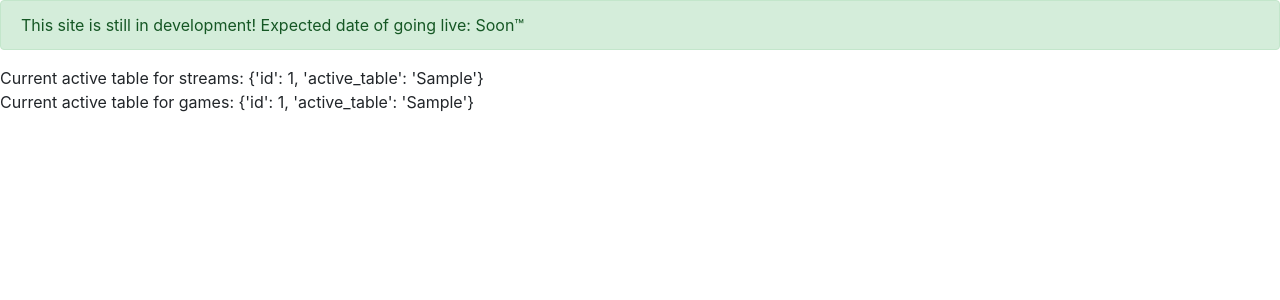
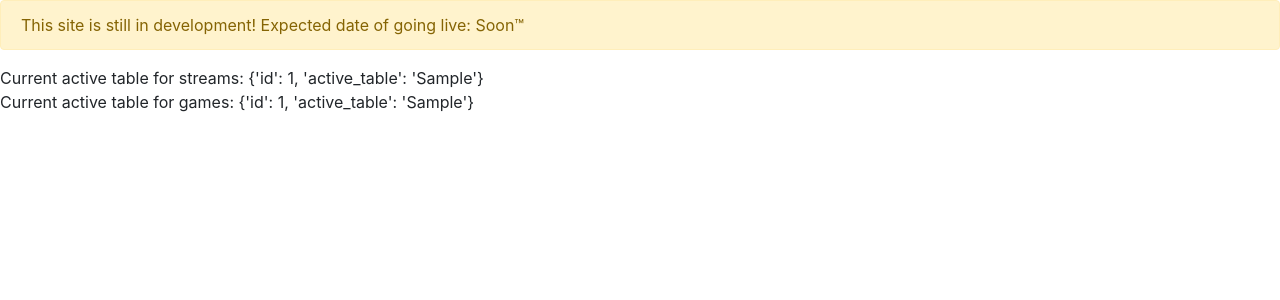
Before and after one commit to jv95/twitchfiltering, a Django app: page / in a window 1280 px wide. Shown: the top 300 px of the page. Run offline with Django 3.2, Linux system fonts and the light colour scheme; tables that the repository leaves empty hold one stand-in row (values such as "Sample post"); parts of the project's set-up code (start-up, migrations or seed data) failed here and were passed over; some libraries are stand-ins or nearby versions.

Commit message:
alert bootstrap

```diff
--- a/twitchstats/templates/base.html
+++ b/twitchstats/templates/base.html
@@ -13,7 +13,7 @@
 </head>
 
 <body>
-    <div class="alert alert-success" role="alert">
+    <div class="alert alert-warning" role="alert">
         This site is still in development! Expected date of going live: Soon™
     </div>
     Current active table for streams: {{ cat_streams }} </br>
```
